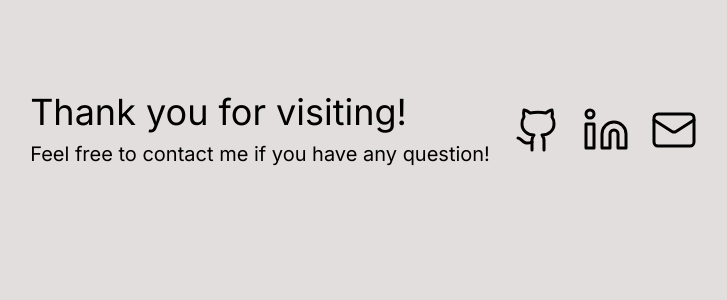
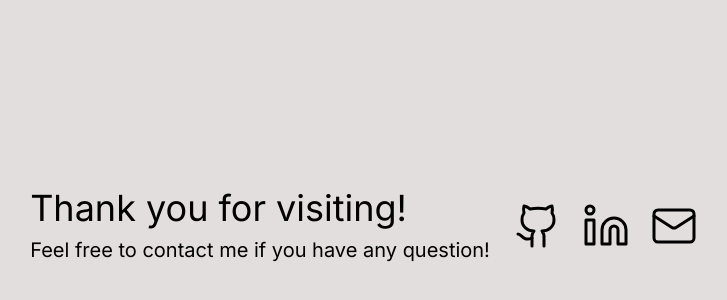
Before and after one commit to hsiangyichen/michelle-portfolio, a Next.js app: page / in a window 1280 px wide. Shown: the part 6364-6664 px from the top of the page, without its empty margins (276-1003 px from the left). Before the commit the page ends 6532 px from the top, so only its background shows below. Built offline with nearby package versions, Linux system fonts and the light colour scheme.

Commit message:
feat: adjust contact padding

```diff
--- a/src/app/pages/Contact.js
+++ b/src/app/pages/Contact.js
@@ -7,7 +7,7 @@ const Contact = () => {
   return (
     <div
       id="contact"
-      className="mb-14 sm:my-24 md:my-36 flex flex-col md:flex-row mx-4 sm:mx-24 lg:m-0 lg:items-center justify-center gap-4 md:gap-6"
+      className="mb-14 sm:mb-24 sm:mt-14 md:mb-36 md:mt-24 flex flex-col md:flex-row mx-4 sm:mx-24 lg:items-center justify-center gap-4 md:gap-6"
     >
       <div className="flex flex-col gap-2">
         <Fade cascade damping={0.2} triggerOnce>
```
